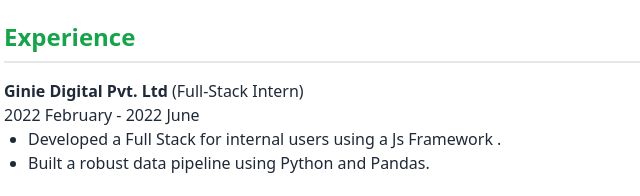
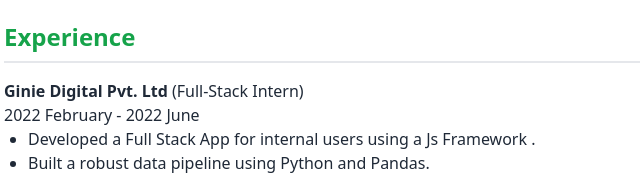
Before and after one commit to parthroyaal/Parth-Royal-CV, a plain HTML site: page index.html in a window 1280 px wide. Shown: the part 1071-1267 px from the top of the page, 20-660 px from the left. Drawn offline with nearby package versions, Linux system fonts and the light colour scheme.

Commit message:
Update index.html

```diff
--- a/index.html
+++ b/index.html
@@ -80,7 +80,7 @@
         <p><strong> Ginie Digital Pvt. Ltd </strong> (Full-Stack Intern)<br>
            2022 February - 2022 June </p>
         <ul class="list-disc ml-6">
-            <li>Developed a Full Stack for internal users using a Js Framework .</li>
+            <li>Developed a Full Stack App  for internal users using a Js Framework .</li>
             <li>Built a robust data pipeline using Python and Pandas.</li>
         </ul>
     </div>
```
